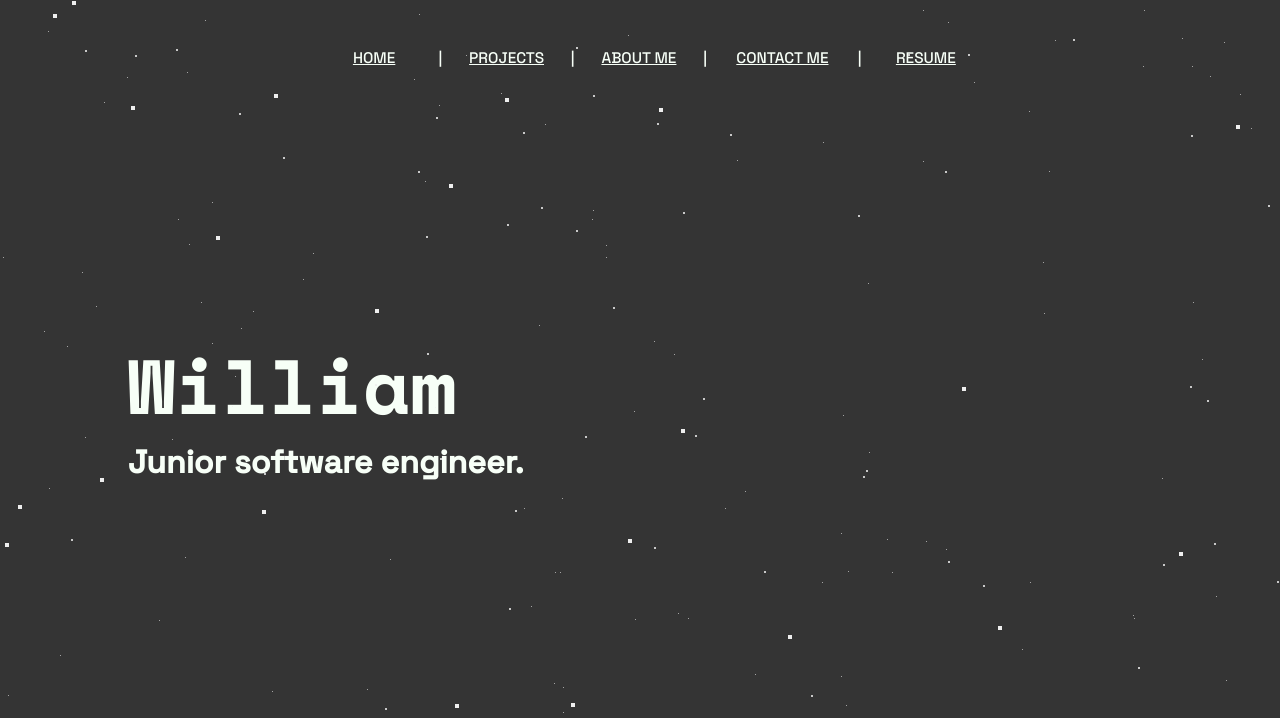
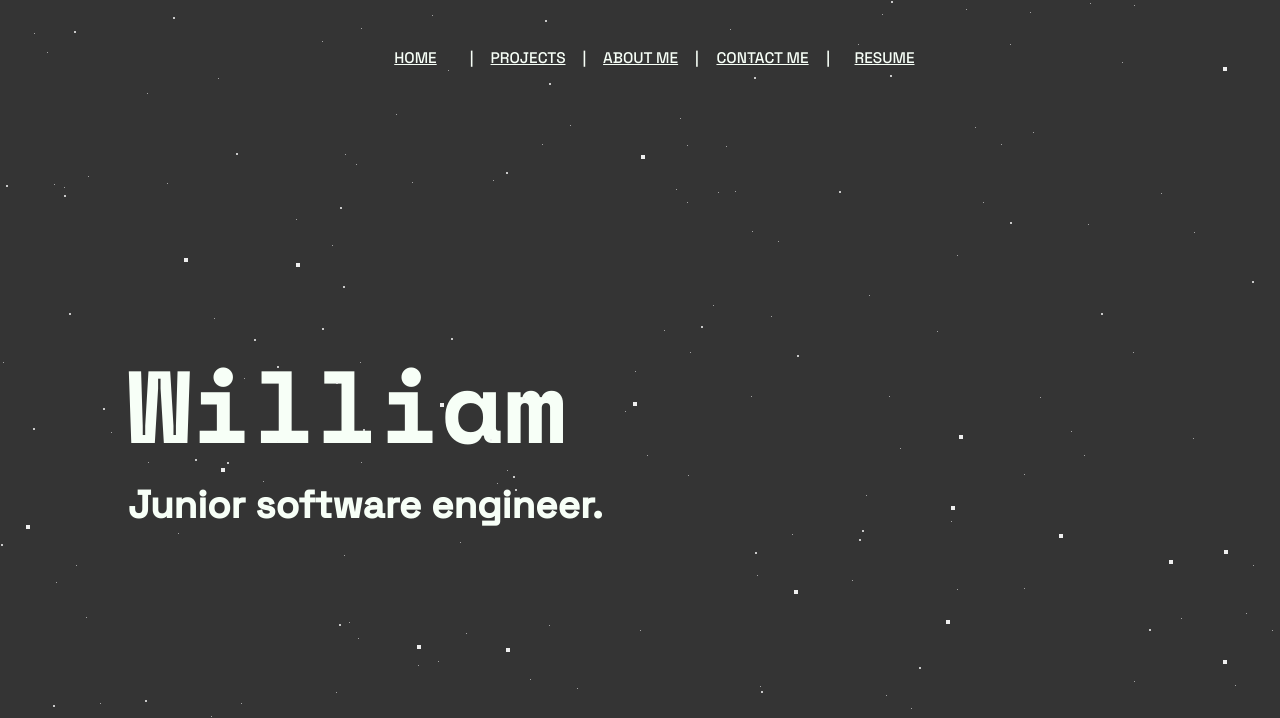
Before and after one commit to WilliamBusby/portfolio-website, a plain HTML site: page index.html in a window 1280 px wide. Shown: the top 718 px of the page. Drawn offline with nearby package versions, Linux system fonts and the light colour scheme.

Commit message:
Adjusted landing page sizes

```diff
--- a/styles.scss
+++ b/styles.scss
@@ -75,7 +75,7 @@ body {
 
   h1 {
     font-family: $heading-font;
-    font-size: 6vw; // Change for responsive
+    font-size: 8vw; // Change for responsive
   }
 
   h2 {
@@ -98,6 +98,8 @@ nav {
   padding: 10px;
   margin: 2em 25vw;
   height: 10vh;
+  display: flex;
+  justify-content: center;
 
   .ul {
     display: grid;
@@ -117,15 +119,14 @@ header {
   width: 100%;
   text-align: left;
   padding-left: 10vw;
-  height: 20vh;
+  height: 60vh;
   display: flex;
-  align-items: left;
   flex-direction: column;
   padding-top: 20vh;
-  margin-bottom: 30vh;
+  padding-bottom: 2vh;
 
   h2 {
-    font-size: 2.5vw; // Change for responsive
+    font-size: 3vw; // Change for responsive
   }
 }
 
```
Also changed, not shown: dist/styles.css.
